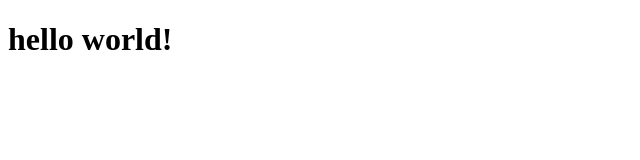
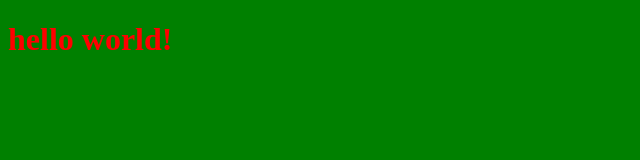
Before and after one commit to PrusV/my_site, a plain HTML site: page index.html in a window 1280 px wide. Shown: the whole page, without its empty margins (0-640 px from the left). Drawn offline with Linux system fonts and the light colour scheme.

Commit message:
Colored bg to green

```diff
--- a/index.html
+++ b/index.html
@@ -5,6 +5,7 @@
     <meta charset="UTF-8">
     <meta name="viewport" content="width=device-width, initial-scale=1.0">
     <title>Document</title>
+    <link rel="stylesheet" href="/style.css">
 </head>
 
 <body>
--- a/style.css
+++ b/style.css
@@ -1 +1,4 @@
-body{color: red;}
+body{
+    background-color: green;
+    color: red;
+}
```
